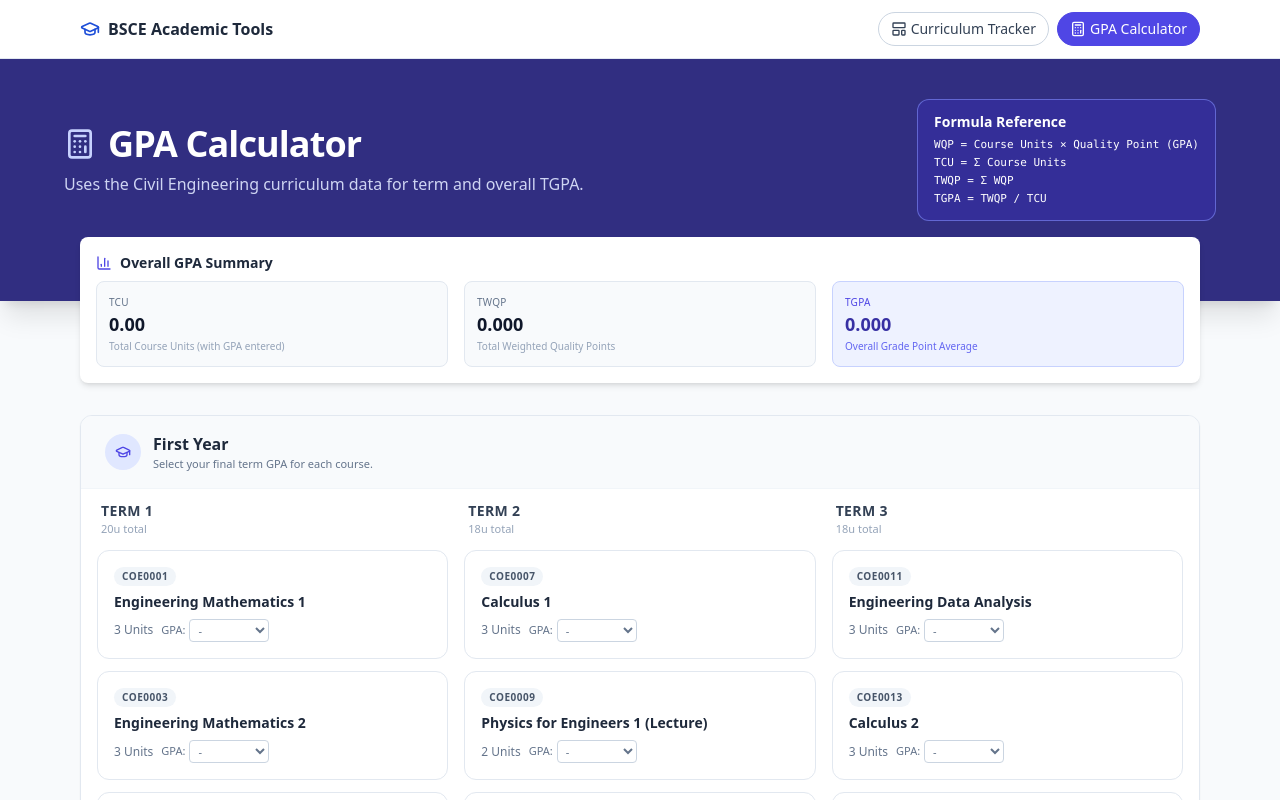
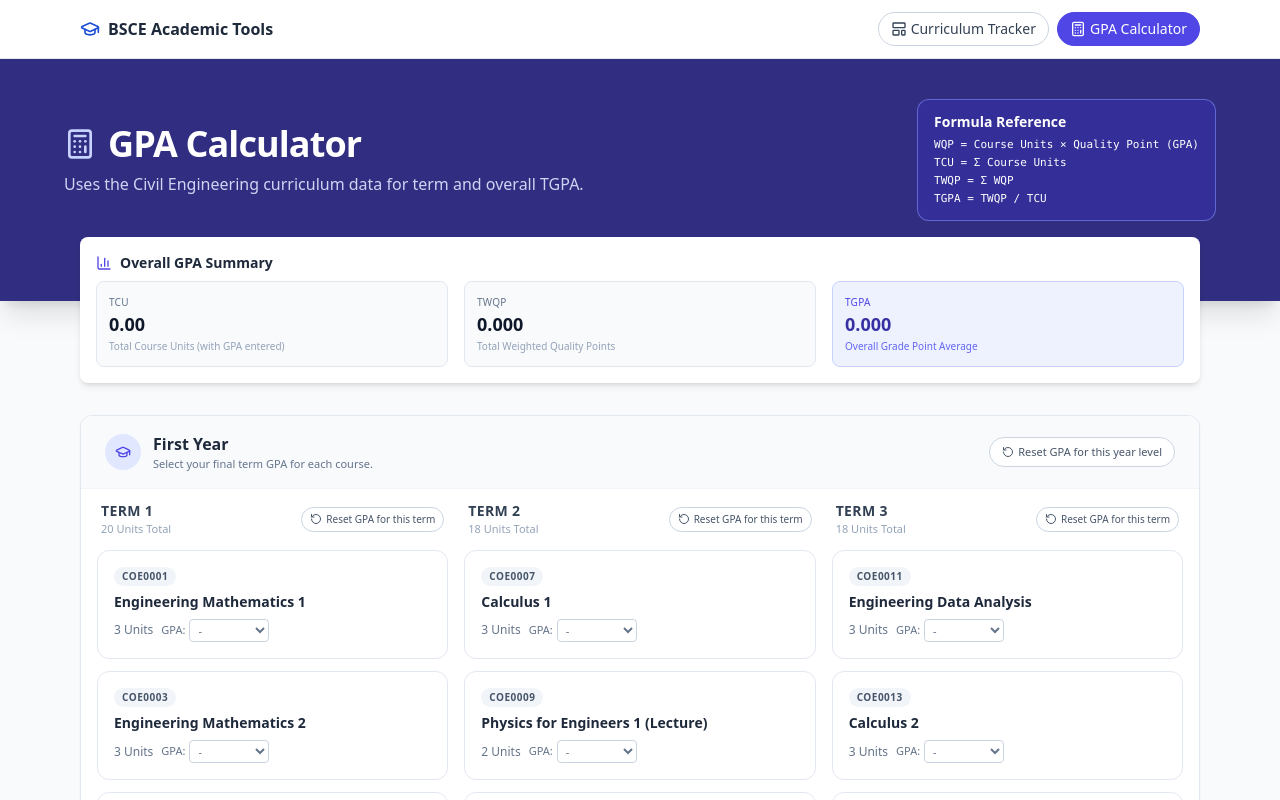
Before and after one commit to AceAligora/Builders-Progress, a React (Vite) app: page / in a window 1280 px wide. Both pictures are taken after a click on the button "GPA Calculator". Shown: the top 800 px of the page. Built offline with nearby package versions, Linux system fonts and the light colour scheme.

Commit message:
Implement reset GPA functionality for terms and years
Added reset functionality for GPA calculations per term and year.

```diff
--- a/src/App.jsx
+++ b/src/App.jsx
@@ -9,6 +9,7 @@ import {
   GraduationCap,
   Calculator,
   LayoutTemplate,
+  RotateCcw,
 } from "lucide-react";
 import { Analytics } from "@vercel/analytics/react";
 import { SpeedInsights } from "@vercel/speed-insights/react";
@@ -235,10 +236,7 @@ const isLabCourse = (course) => course.id.endsWith("L");
 const getNumericGpaFromMap = (map, courseId) => {
   const val = map[courseId];
   if (val === undefined || val === "") return null;
-  const num =
-    typeof val === "string"
-      ? parseFloat(val)
-      : val;
+  const num = typeof val === "string" ? parseFloat(val) : val;
   if (Number.isNaN(num)) return null;
   return num;
 };
@@ -603,8 +601,8 @@ const CurriculumTrackerPage = ({
                                 {term.courses.reduce(
                                   (acc, c) => acc + c.units,
                                   0
-                                )}
-                                u total
+                                )}{" "}
+                                Units Total
                               </p>
                             </div>
                             <div className="flex flex-col items-end gap-1">
@@ -873,7 +871,7 @@ const CurriculumTrackerPage = ({
                 <li>
                   <strong>v21:</strong> GPA Calculator now uses dropdowns with
                   fixed increments (0.0–4.0) for easier and more consistent
-                  input.
+                  input, plus reset controls per term and year level.
                 </li>
                 <li>
                   Future versions will focus on UI refinements, export/backup
@@ -916,6 +914,30 @@ const GpaCalculatorPage = ({ courseGPA, setCourseGPA }) => {
       ...prev,
       [courseId]: value,
     }));
+  };
+
+  // Reset GPA for all courses in a given term
+  const resetTermGpa = (term) => {
+    setCourseGPA((prev) => {
+      const next = { ...prev };
+      term.courses.forEach((course) => {
+        delete next[course.id];
+      });
+      return next;
+    });
+  };
+
+  // Reset GPA for all courses in a given year
+  const resetYearGpa = (year) => {
+    setCourseGPA((prev) => {
+      const next = { ...prev };
+      year.terms.forEach((term) =>
+        term.courses.forEach((course) => {
+          delete next[course.id];
+        })
+      );
+      return next;
+    });
   };
 
   // Global totals
@@ -1039,6 +1061,7 @@ const GpaCalculatorPage = ({ courseGPA, setCourseGPA }) => {
                 key={yIdx}
                 className="bg-white rounded-xl shadow-sm border border-slate-200 overflow-hidden"
               >
+                {/* Year header + Reset Year GPA */}
                 <div className="w-full flex justify-between items-center px-6 py-4 bg-slate-50 border-b border-slate-100">
                   <div className="flex items-center gap-3">
                     <div className="w-9 h-9 rounded-full bg-indigo-100 flex items-center justify-center">
@@ -1053,12 +1076,24 @@ const GpaCalculatorPage = ({ courseGPA, setCourseGPA }) => {
                       </p>
                     </div>
                   </div>
+                  <button
+                    type="button"
+                    onClick={() => resetYearGpa(year)}
+                    className="inline-flex items-center gap-1 px-3 py-1.5 rounded-full border border-slate-300 text-[11px] text-slate-600 bg-white hover:bg-slate-50 transition"
+                  >
+                    <RotateCcw className="w-3 h-3" />
+                    Reset GPA for this year level
+                  </button>
                 </div>
 
                 <div className="px-4 pb-4 pt-3">
                   <div className="grid md:grid-cols-3 gap-4">
                     {year.terms.map((term, tIdx) => {
                       const stats = computeTermGpa(term);
+                      const totalUnitsTerm = term.courses.reduce(
+                        (acc, c) => acc + c.units,
+                        0
+                      );
                       return (
                         <div key={tIdx} className="flex flex-col">
                           <div className="mb-3 flex justify-between items-center px-1">
@@ -1067,11 +1102,7 @@ const GpaCalculatorPage = ({ courseGPA, setCourseGPA }) => {
                                 {term.termName}
                               </h3>
                               <p className="text-[11px] text-slate-400">
-                                {term.courses.reduce(
-                                  (acc, c) => acc + c.units,
-                                  0
-                                )}
-                                u total
+                                {totalUnitsTerm} Units Total
                               </p>
                               {stats.TCU > 0 && (
                                 <p className="text-[11px] text-slate-500 mt-1">
@@ -1086,6 +1117,15 @@ const GpaCalculatorPage = ({ courseGPA, setCourseGPA }) => {
                                 </p>
                               )}
                             </div>
+                            {/* Reset GPA for this term */}
+                            <button
+                              type="button"
+                              onClick={() => resetTermGpa(term)}
+                              className="inline-flex items-center gap-1 px-2 py-1 rounded-full border border-slate-300 text-[10px] text-slate-600 bg-white hover:bg-slate-50 transition"
+                            >
+                              <RotateCcw className="w-3 h-3" />
+                              Reset GPA for this term
+                            </button>
                           </div>
 
                           <div className="space-y-3 flex-grow">
```
